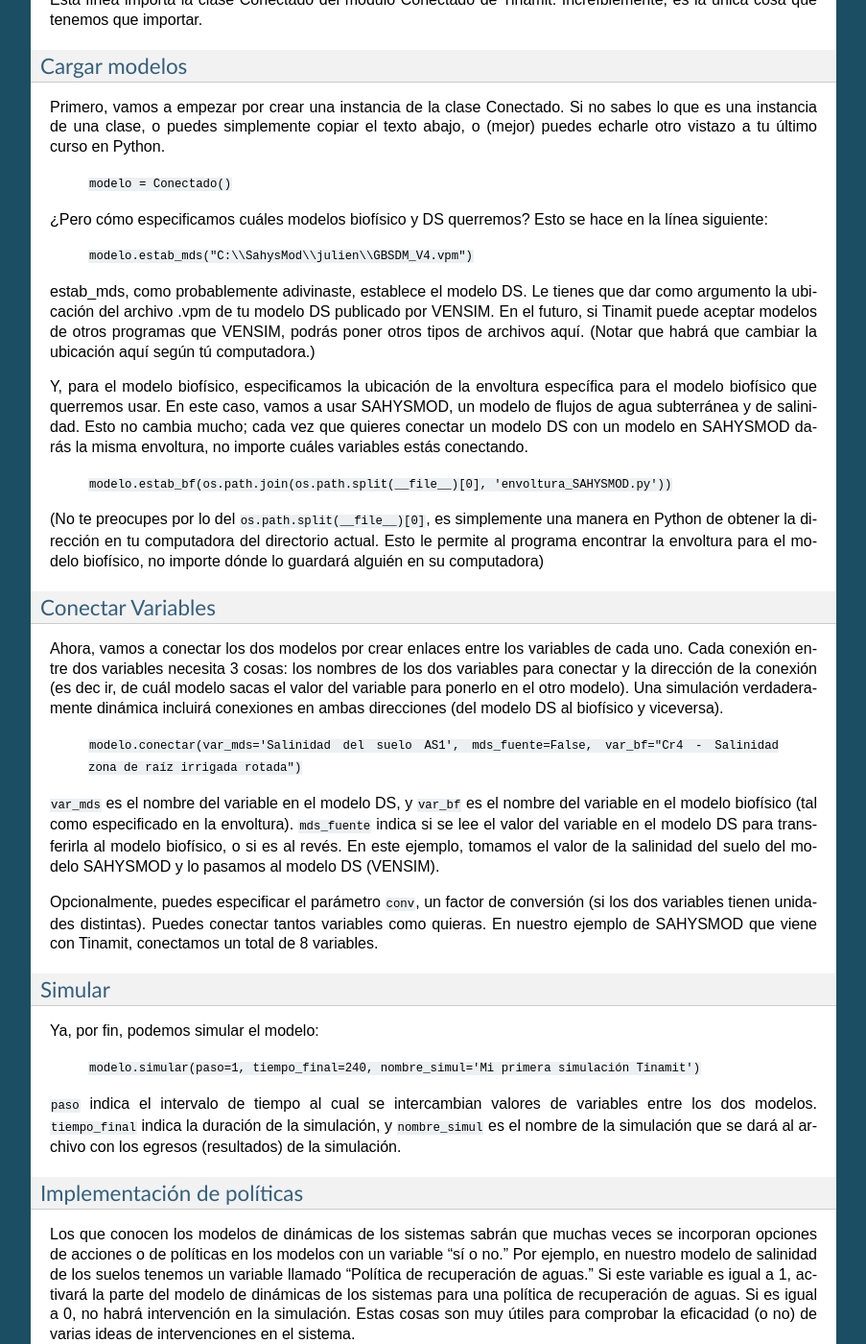
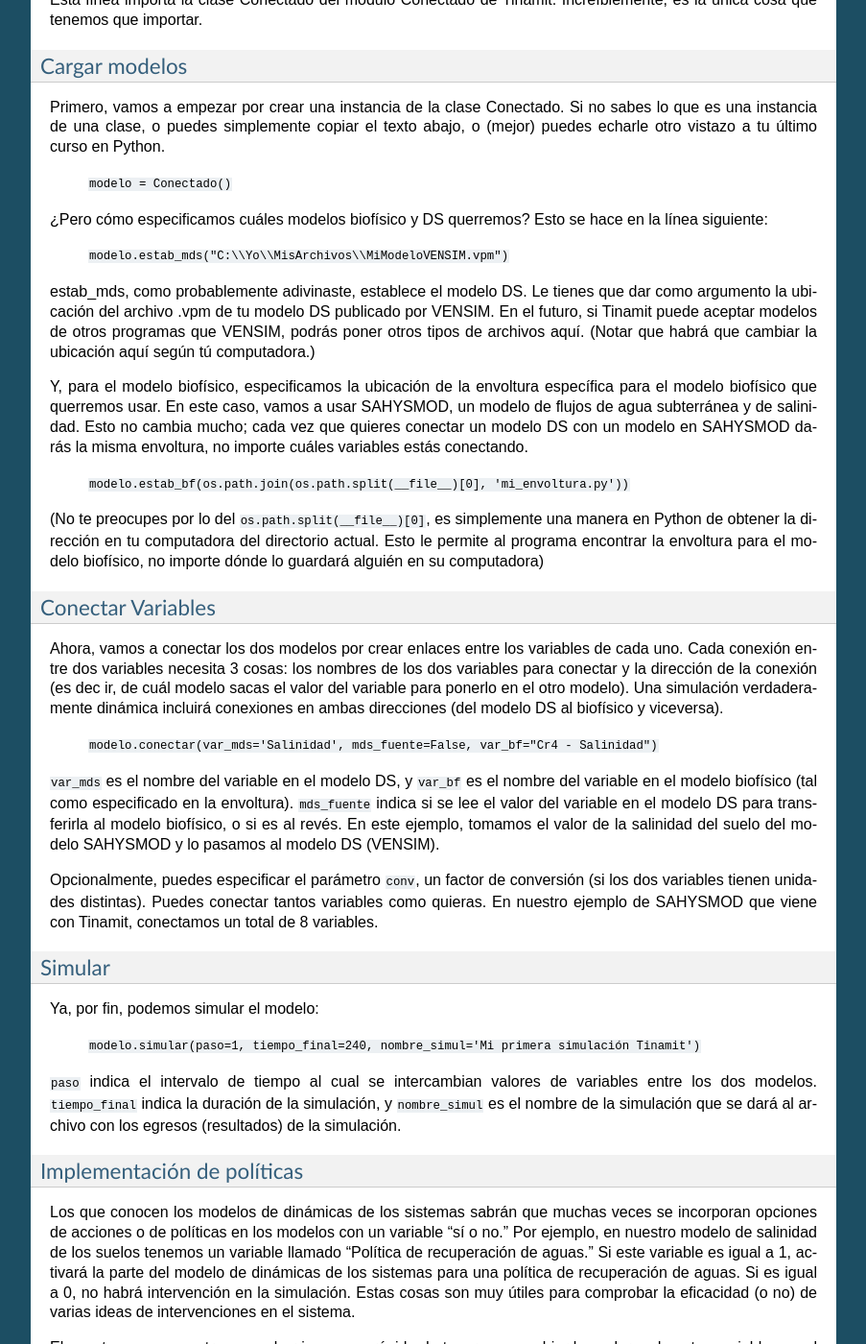
Before and after one commit to julienmalard/Tinamit, a Sphinx documentation site: the page built from docs/source/uso.rst, in a window 1280 px wide and 1400 px high, scrolled down 3527 px. Shown: the whole window at 96% size, without its empty margins (198-1101 px from the left). Built offline with Sphinx 7.4.7, drawn with Linux system fonts in a browser that asks for light colours; some of the changed text lies outside the part shown.

Commit message:
Avances en la documentación.

```diff
--- a/docs/source/conf.py
+++ b/docs/source/conf.py
@@ -48,7 +48,7 @@ templates_path = ['_templates']
 # Substituciones universales
 rst_epilog = """
 .. |correo| replace:: julien.malard@mail.mcgill.ca
-.. |GitHub| replace:: `https://github.com/julienmalard/Tinamit`
+.. |GitHub| replace:: `<https://github.com/julienmalard/Tinamit>`_
 """
 
 # The suffix(es) of source filenames.
@@ -338,7 +338,7 @@ man_pages = [
 #  dir menu entry, description, category)
 texinfo_documents = [
     (master_doc, 'tinamit', 'tinamit Documentation',
-     author, 'tinamit', 'One line description of project.',
+     author, 'tinamit', 'Conexión indolora de modelos biofísicos y de dinámicas de sistemas.',
      'Miscellaneous'),
 ]
 
--- a/docs/source/contribuidores.rst
+++ b/docs/source/contribuidores.rst
@@ -28,14 +28,14 @@ Cuando se habrán traducido Tinamit y su documentación, los agradecimientos ir
 Instituciones afiliadas
 -----------------------
 
-Los autores de Tinamit están afiliados con las instituciones siguientes
+Los autores de Tinamit están afiliados con las instituciones siguientes:
 
 .. image:: Logo_McGill_IGFS.jpg
-   :scale: 100 %
+   :width: 200
    :align: center
    :alt: Logo McGill
 
 .. image:: Logo_IARNA.jpg
-   :scale: 100 %
+   :width: 200
    :align: center
    :alt: Logo McGill
--- a/docs/source/contribuir.rst
+++ b/docs/source/contribuir.rst
@@ -44,6 +44,7 @@ y después implementar allí las funciones siguientes:
 * :func:`~tinamit.BF.ClaseModeloBF.inic_vars`
 
 Puedes escribir tu envoltura en cualquier archivo (hacia no tiene que ser en el código fuente de Tinamit sí mismo).
+La subclase incluida es este archivo **debe** llamarse ``Modelo``. Si se llama cualquier otra cosa, no funcionará.
 
 Cómo compartir tu nueva envoltura
 ^^^^^^^^^^^^^^^^^^^^^^^^^^^^^^^^^
--- a/docs/source/uso.rst
+++ b/docs/source/uso.rst
@@ -135,7 +135,7 @@ puedes simplemente copiar el texto abajo, o (mejor) puedes echarle otro vistazo
 
 ¿Pero cómo especificamos cuáles modelos biofísico y DS querremos? Esto se hace en la línea siguiente:
 
-  ``modelo.estab_mds("C:\\SahysMod\\julien\\GBSDM_V4.vpm")``
+  ``modelo.estab_mds("C:\\Yo\\MisArchivos\\MiModeloVENSIM.vpm")``
 
 estab_mds, como probablemente adivinaste, establece el modelo DS. Le tienes que dar como argumento la ubicación del archivo
 .vpm de tu modelo DS publicado por VENSIM. En el futuro, si Tinamit puede aceptar modelos de otros programas que VENSIM, podrás
@@ -145,7 +145,7 @@ Y, para el modelo biofísico, especificamos la ubicación de la envoltura espec
 En este caso, vamos a usar SAHYSMOD, un modelo de flujos de agua subterránea y de salinidad. Esto no cambia mucho; cada vez que
 quieres conectar un modelo DS con un modelo en SAHYSMOD darás la misma envoltura, no importe cuáles variables estás conectando.
 
-  ``modelo.estab_bf(os.path.join(os.path.split(__file__)[0], 'envoltura_SAHYSMOD.py'))``
+  ``modelo.estab_bf(os.path.join(os.path.split(__file__)[0], 'mi_envoltura.py'))``
 
 (No te preocupes por lo del ``os.path.split(__file__)[0]``, es simplemente una manera en Python de obtener la dirección en tu
 computadora del directorio actual. Esto le permite al programa encontrar la envoltura para el modelo biofísico, no
@@ -158,7 +158,7 @@ necesita 3 cosas: los nombres de los dos variables para conectar y la dirección
 ir, de cuál modelo sacas el valor del variable para ponerlo en el otro modelo). Una simulación verdaderamente dinámica incluirá
 conexiones en ambas direcciones (del modelo DS al biofísico y viceversa).
 
-  ``modelo.conectar(var_mds='Salinidad del suelo AS1', mds_fuente=False, var_bf="Cr4 - Salinidad zona de raíz irrigada rotada")``
+  ``modelo.conectar(var_mds='Salinidad', mds_fuente=False, var_bf="Cr4 - Salinidad")``
 
 ``var_mds`` es el nombre del variable en el modelo DS, y ``var_bf`` es el nombre del variable en el modelo biofísico (tal como
 especificado en la envoltura). ``mds_fuente`` indica si se lee el valor del variable en el modelo DS para transferirla al
@@ -195,7 +195,7 @@ tener que abrir VENSIM y republicar el modelo para cada cambio. Actualmente, pue
 de cualquier variable en el modelo antes de empezar la simulación, pero es más útil que todo para activar y desactivar
 políticas. (¡Cuidado! Esta función solamente cambia el valor inicial del variable.)
 
-  ``modelo.mds.cambiar_var(var=”política maravillosa”, val=1)``
+  ``modelo.mds.cambiar_var(var=”Política maravillosa”, val=1)``
 
 ``modelo.mds`` accede al objeto de modelo DS asociado con el modelo conectado, y la función ``.cambiar_var()`` hace exactamente
 lo que piensas que hace.
```
